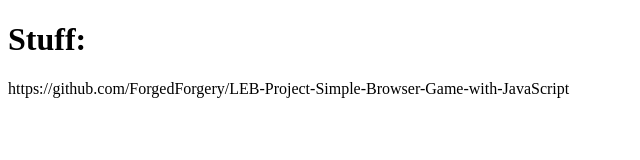
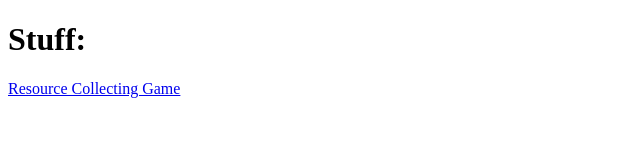
Before and after one commit to ForgedForgery/forgedforgery.github.io, a plain HTML site: page index.html in a window 1280 px wide. Shown: the whole page, without its empty margins (0-640 px from the left). Drawn offline with Linux system fonts and the light colour scheme.

Commit message:
Update index.html

```diff
--- a/index.html
+++ b/index.html
@@ -11,6 +11,6 @@
 
 <body>
     <h1>Stuff:</h1>
-    <p>https://github.com/ForgedForgery/LEB-Project-Simple-Browser-Game-with-JavaScript<p>
+    <p><a href="https://github.com/ForgedForgery/LEB-Project-Simple-Browser-Game-with-JavaScript">Resource Collecting Game</a><p>
 </body>
 </html
```
